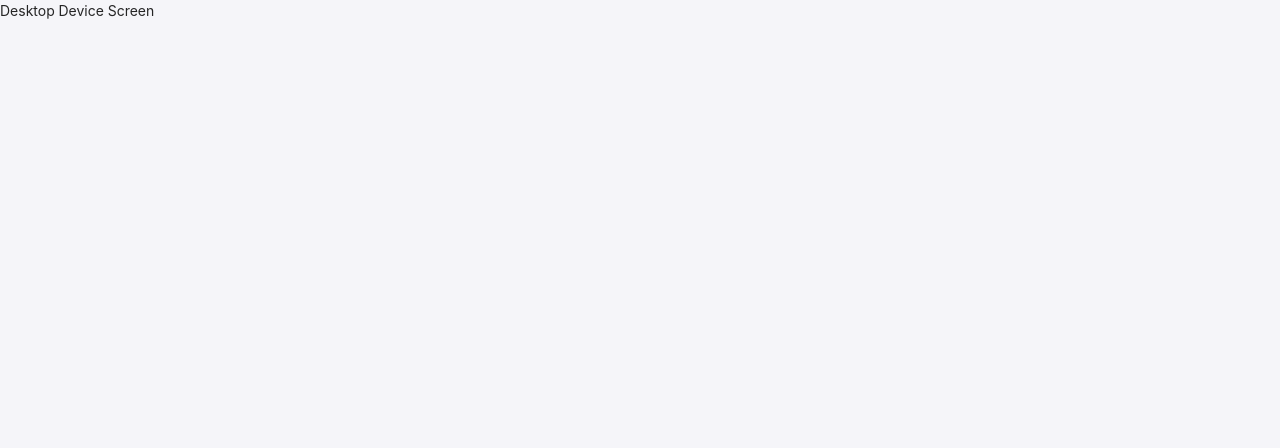
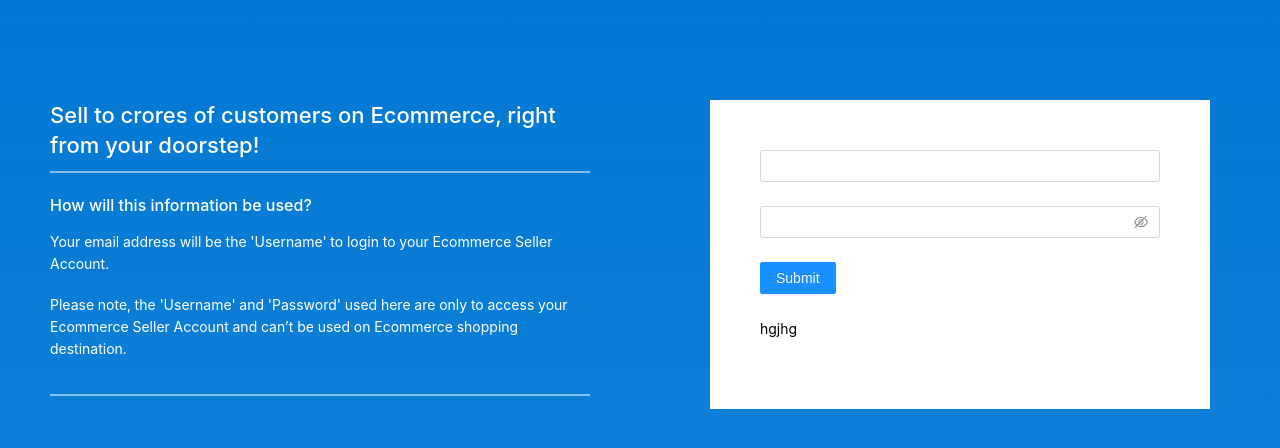
Before and after one commit to rupam999/E-commerce-PWA-Seller, a React (Create React App) app: page / in a window 1280 px wide. Shown: the top 448 px of the page. Built offline with nearby package versions, Linux system fonts and the light colour scheme.

Commit message:
Structure Added For Desktop Login

```diff
--- a/src/App.tsx
+++ b/src/App.tsx
@@ -6,14 +6,18 @@
 import { StoreProvider } from './Context/Store';
 import { Login } from './Screens/Mobile/SignInFlow';
 import { MainNavigation } from './Screens/Mobile/Navigation';
+import { DesktopLogin } from './Screens/Desktop/SignInFlow';
 
 const App = () => {
   const {width} = WindowDimensions();
   if(width > 900){
     return (
-      <Router>
-        <p>Desktop Device Screen</p>
-      </Router>
+      <StoreProvider>
+        <Router>
+          <Route exact path="/" component={DesktopLogin} />
+          <Route exact path="/desktopLogin" component={DesktopLogin} />
+        </Router>
+      </StoreProvider>
     );
   } else {
     {/* Mobile Device Screen */}
--- /dev/null
+++ b/src/Screens/Desktop/SignInFlow/DesktopLogin.tsx
@@ -0,0 +1,104 @@
+import React, {useState} from 'react';
+import { Row, Col, Form, Input, Button, Modal  } from 'antd';
+import { BankOutlined, FileTextOutlined, BookOutlined } from '@ant-design/icons';
+import './css/DesktopLoginStyle.css';
+
+export const DesktopLogin = () => {
+    const [isModalVisible, setIsModalVisible] = useState(false);
+    const [modal, contextHolder] = Modal.useModal();
+
+    const showModal = () => {
+        setIsModalVisible(true);
+    };
+
+    const handleOk = () => {
+        setIsModalVisible(false);
+    };
+
+    const handleCancel = () => {
+        setIsModalVisible(false);
+    };
+
+    const onFinish = (values: any) => {
+        console.log('Success:', values);
+    };
+
+    const onFinishFailed = (errorInfo: any) => {
+        console.log('Failed:', errorInfo);
+    };
+
+    function info() {
+        Modal.info({
+          title: 'This is a notification message',
+          content: (
+            <div>
+              <p>some messages...some messages...</p>
+              <p>some messages...some messages...</p>
+            </div>
+          ),
+          onOk() {},
+        });
+      }
+
+
+    return (
+        <div className="desktopLoginScreen">
+            <Row>
+                <Col span={12}>
+                    <div className="loginContent">
+                        <h3>Sell to crores of customers on Ecommerce, right from your doorstep!</h3>
+                        <div className="loginFaq">
+                            <div className="border"></div>
+                            <div className="loginFaqContent">
+                                <h4>How will this information be used?</h4>
+                                <p>Your email address will be the 'Username' to login to your Ecommerce Seller Account.</p>
+                                <p>
+                                    Please note, the 'Username' and 'Password' used here are only to access your Ecommerce
+                                    Seller Account and can’t be used on Ecommerce shopping destination.
+                                </p>
+                            </div>
+                            <div className="border"></div>
+                        </div>
+                    </div>
+                </Col>
+                <Col span={12} className="loginForm">
+                    <div>
+                        <Form
+                            name="basic"
+                            initialValues={{  }}
+                            onFinish={onFinish}
+                            onFinishFailed={onFinishFailed}
+                            >
+                            <Form.Item
+                                name="username"
+                                rules={[{ required: true, message: 'Please input your username!' }]}
+                            >
+                                <Input />
+                            </Form.Item>
+
+                            <Form.Item
+                                name="password"
+                                rules={[{ required: true, message: 'Please input your password!' }]}
+                            >
+                                <Input.Password />
+                            </Form.Item>
+
+                            <Form.Item>
+                                <Button type="primary" htmlType="submit">
+                                Submit
+                                </Button>
+                            </Form.Item>
+                        </Form>
+                        <p onClick={showModal}>hgjhg</p>
+                    </div>
+                </Col>
+            </Row>
+            <Modal title="Create New Account" footer={false} visible={isModalVisible} onOk={handleOk} onCancel={handleCancel}>
+                <Button onClick={() => {
+                    setIsModalVisible(false)
+                    info()
+          }}>klklklkl</Button>
+            </Modal>
+        </div>
+    );
+}
--- /dev/null
+++ b/src/Screens/Desktop/SignInFlow/css/DesktopLoginStyle.css
@@ -0,0 +1,57 @@
+.desktopLoginScreen {
+    min-width: 100%;
+    min-height: 500px;
+    overflow-y: auto;
+    background: linear-gradient(rgb(0, 120, 212) 0%, rgba(0, 120, 212, 0.9) 100%);
+    position: fixed;
+    height: 100%;
+    width: 100%;
+    padding-bottom: 100px;
+}
+
+.desktopLoginScreen .loginContent {
+    padding: 50px;
+    margin-top: 50px;
+}
+
+.desktopLoginScreen .loginContent h3 {
+    font-size: 22px;
+    line-height: 30px;
+    color: #fff;
+}
+
+.desktopLoginScreen .loginContent .loginFaq .border {
+    opacity: 0.5;
+    box-sizing: border-box;
+    border: 0.5px solid rgb(255, 255, 255);
+}
+
+.desktopLoginScreen .loginContent .loginFaq .loginFaqContent {
+    padding-top: 20px;
+    padding-bottom: 15px;
+}
+
+.desktopLoginScreen .loginContent .loginFaq .loginFaqContent h4, p {
+    color: #fff;
+    padding-bottom: 5px;
+}
+
+.desktopLoginScreen .loginContent .loginFaq .loginFaqContent h4 {
+    font-size: 16px;
+}
+
+.desktopLoginScreen .loginContent .loginFaq .loginFaqContent .icon span .leftPaddingIcon {
+    padding-left: 15px;
+}
+
+.desktopLoginScreen .loginForm {
+    background-color: #fff;
+    padding: 50px;
+    max-width: 500px;
+    margin: auto;
+    margin-top: 100px;
+}
+
+.desktopLoginScreen .loginForm p {
+    color: #000;
+}
--- /dev/null
+++ b/src/Screens/Desktop/SignInFlow/index.ts
@@ -0,0 +1 @@
+export { DesktopLogin } from './DesktopLogin';
```
